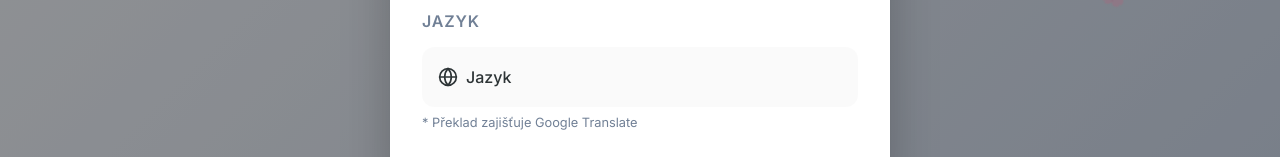
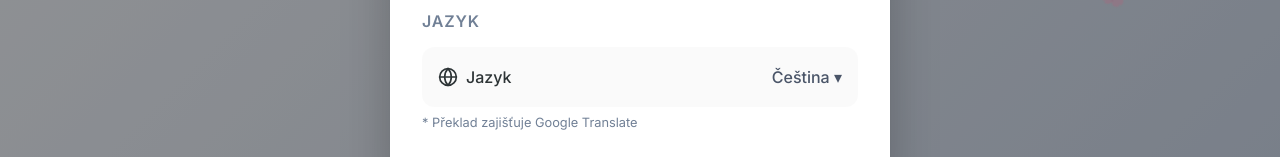
Before and after one commit to TK789456123/meeting-notes, a Next.js app: page /import in a window 1280 px wide. Both pictures are taken after a click on the button "Nastavení". Shown: the part 364-521 px from the top of the page. Built offline with nearby package versions, Linux system fonts and the light colour scheme; no server answers.

Commit message:
Add fallback text for Google Translate widget

```diff
--- a/src/components/ui/SettingsModal.tsx
+++ b/src/components/ui/SettingsModal.tsx
@@ -89,7 +89,9 @@ export default function SettingsModal({ isOpen, onClose }: SettingsModalProps) {
                             <Globe size={20} />
                             Jazyk
                         </div>
-                        <div id="google_translate_element"></div>
+                        <div id="google_translate_element">
+                            <span style={{ color: '#4a5568', fontWeight: 500, cursor: 'pointer' }}>Čeština ▾</span>
+                        </div>
                     </div>
                     <p style={{ fontSize: '0.8rem', color: '#718096', marginTop: '0.5rem' }}>
                         * Překlad zajišťuje Google Translate
```
